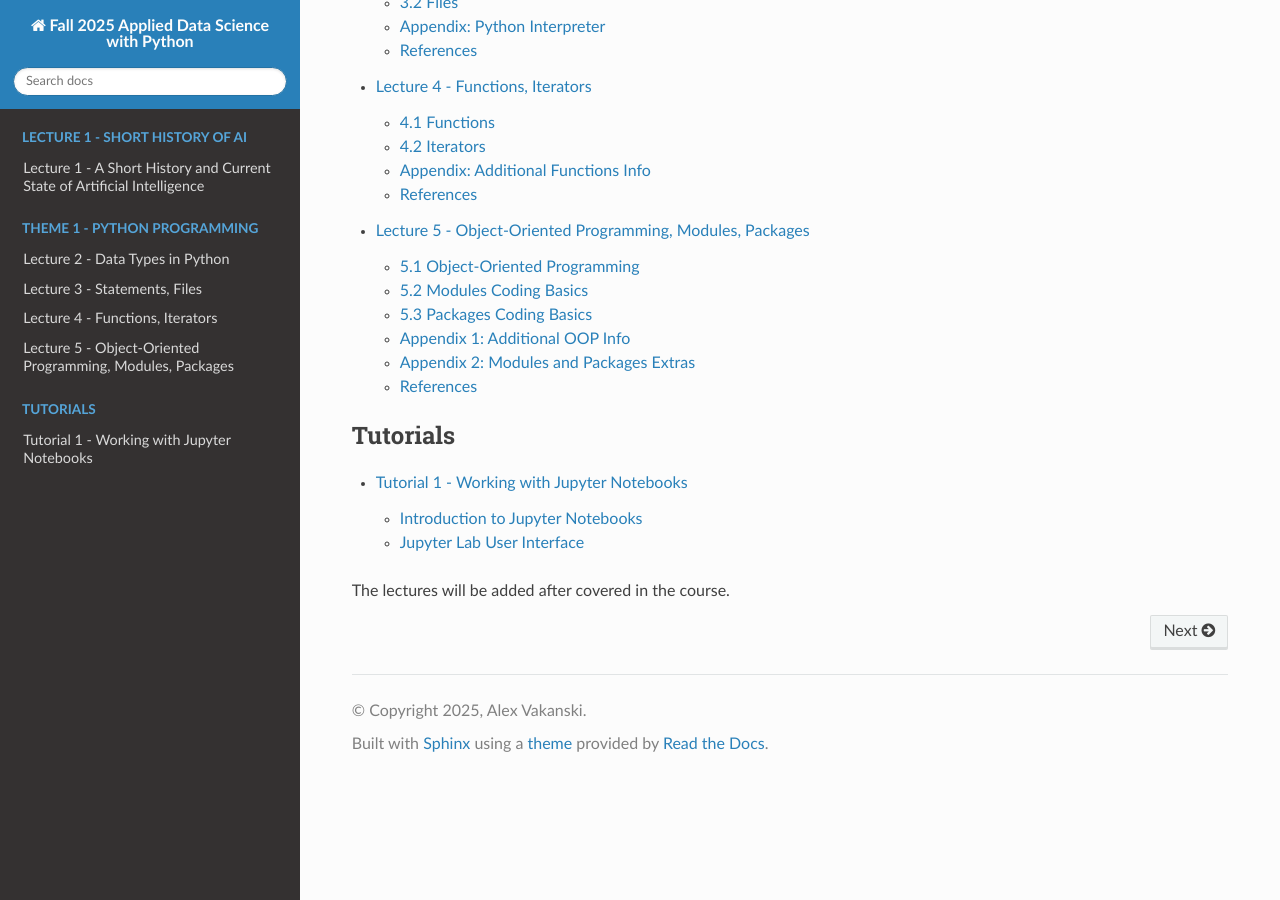
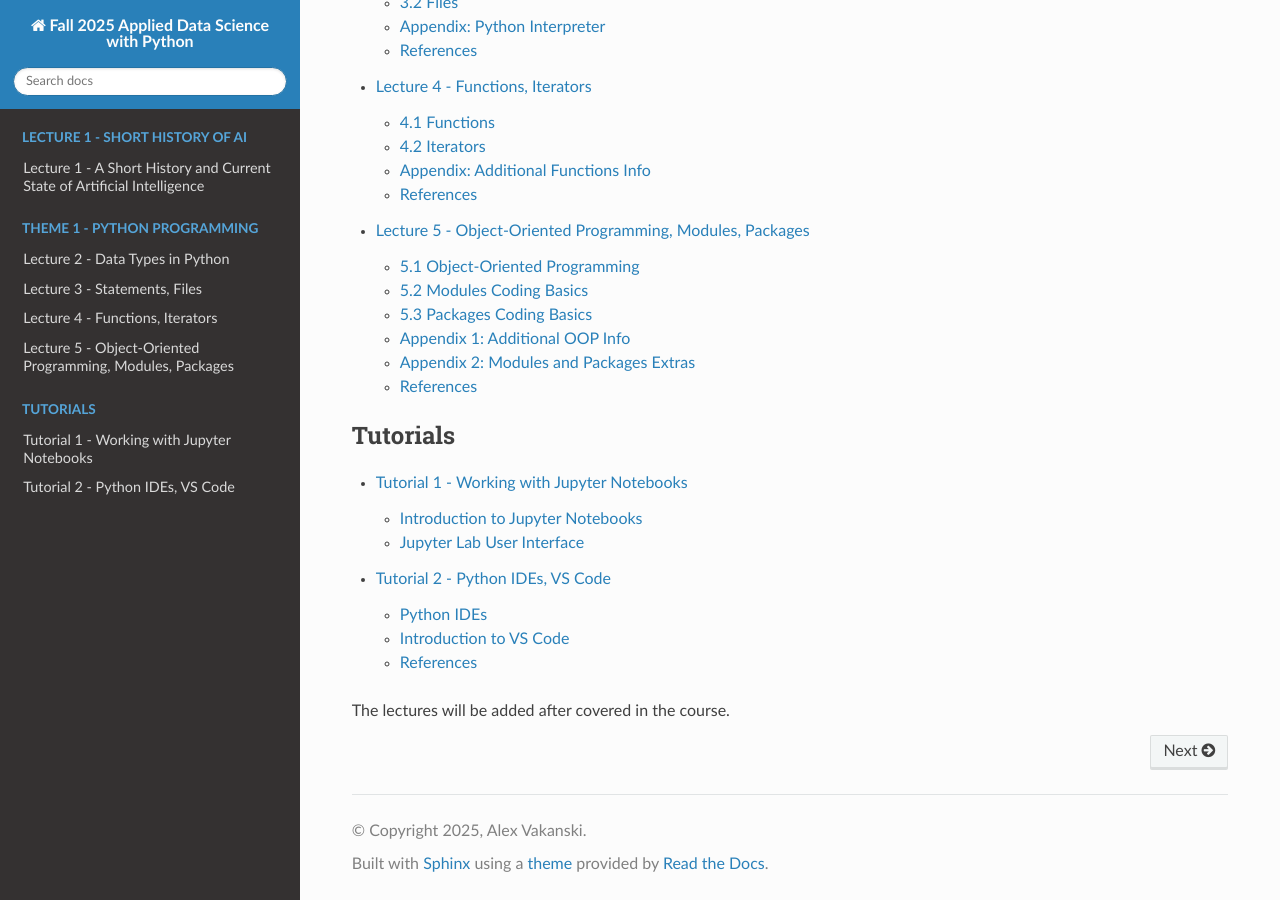
Before and after one commit to avakanski/Fall-2025-Applied-Data-Science-with-Python, a Sphinx documentation site: the page built from docs/index.rst, in a window 1280 px wide and 900 px high, scrolled down 2038 px. Built offline with Sphinx 7.4.7 and the Read the Docs theme 3.1.0, drawn with Linux system fonts in a browser that asks for light colours.

Commit message:
Update index.rst

```diff
--- a/docs/index.rst
+++ b/docs/index.rst
@@ -65,5 +65,6 @@ Lectures
    :maxdepth: 2
 
    Lectures/Tutorials/Tutorial_1-Jupyter_Notebooks/Tutorial_1-Jupyter_Notebooks.ipynb
+   Lectures/Tutorials/Tutorial_2-VS_Code/Tutorial_2-VS_Code.ipynb
 
 The lectures will be added after covered in the course.
```
